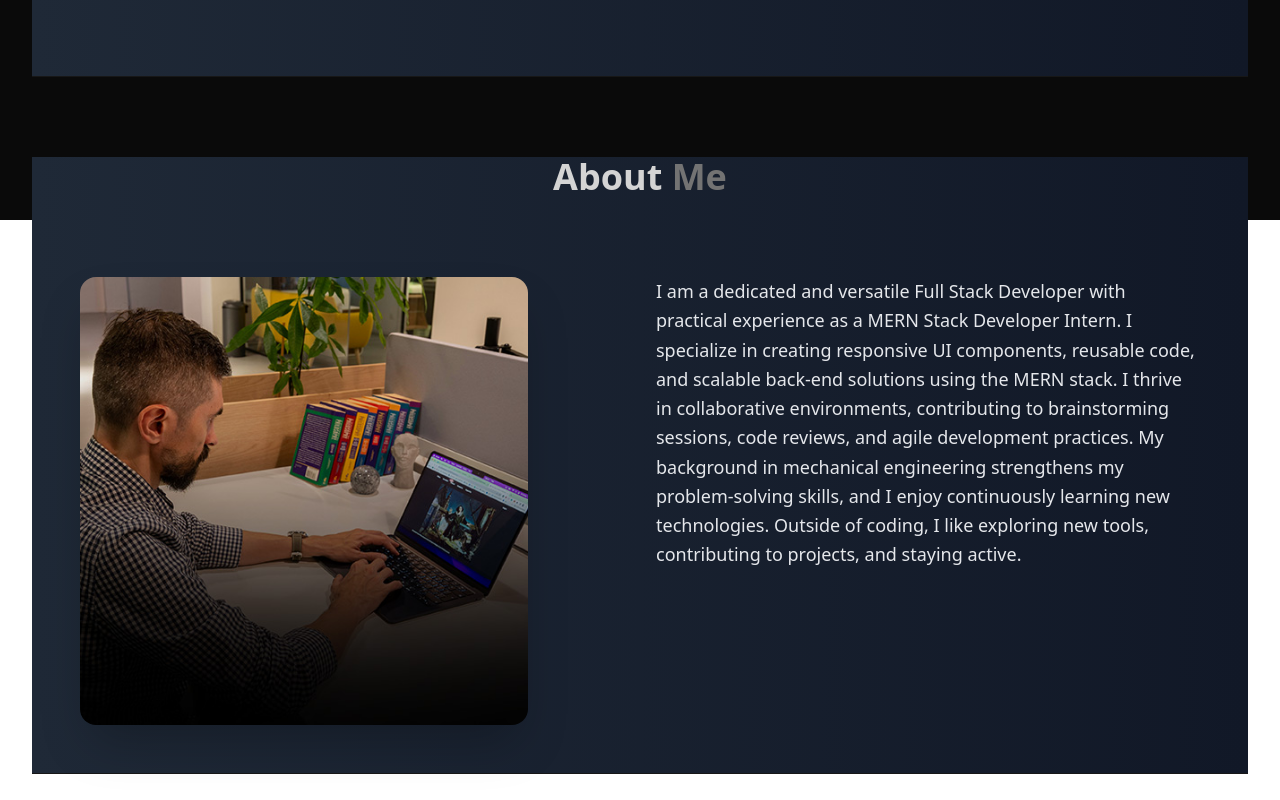
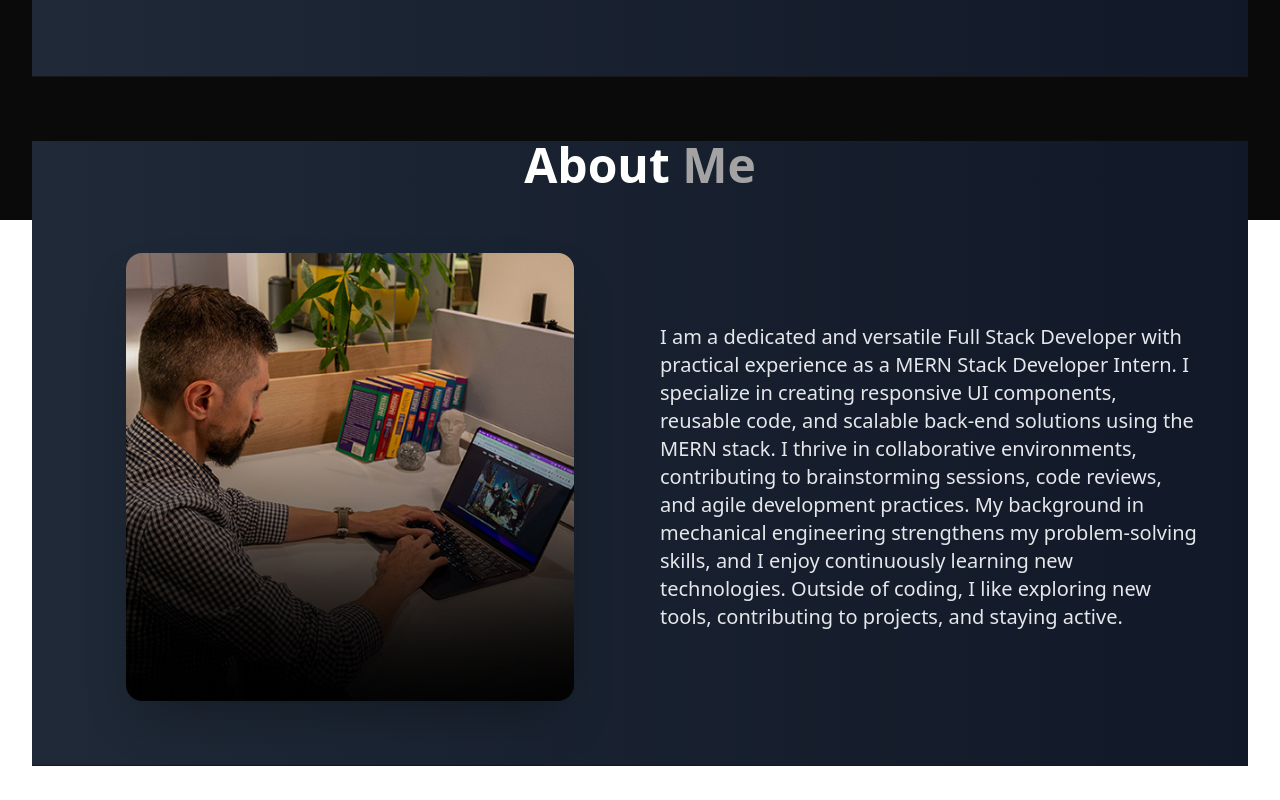
Before and after one commit to CraziestAnimeLover/Portpolio-React-, a React (Vite) app: page / in a window 1280 px wide. Shown: the part 580-1380 px from the top of the page. Built offline with nearby package versions, Linux system fonts and the light colour scheme.

Commit message:
about page

```diff
--- a/src/components/About/About.jsx
+++ b/src/components/About/About.jsx
@@ -1,30 +1,33 @@
 import React from "react";
 import AboutPic from "../../assets/about.jpg";
-import { ABOUT_TEXT } from "../../constants/index.js";
-import { useTheme } from "../../context/ThemeContext.jsx";
+import { ABOUT_TEXT } from "../../constants";
+import { useTheme } from "../../context/ThemeContext";
 
 const About = () => {
-  const { currentGradient } = useTheme(); // fixed typo
+  const { currentGradient } = useTheme();
 
   return (
-    <div className={`border-b border-neutral-900 pb-12 ${currentGradient}`}>
-      <h1 className="my-20 text-center text-4xl font-bold">
-        About <span className="text-neutral-500">Me</span>
+    <div className={`border-b border-neutral-900 pb-16 ${currentGradient}`}>
+      {/* Heading */}
+      <h1 className="my-12 sm:my-16 text-center text-3xl sm:text-4xl lg:text-5xl font-bold text-white">
+        About <span className="text-neutral-400">Me</span>
       </h1>
 
-      <div className="flex flex-col lg:flex-row items-center lg:items-start gap-8 px-6 lg:px-12">
-        {/* Left: Image */}
-        <div className="w-full lg:w-1/2 flex justify-center lg:justify-start">
+      {/* Content */}
+      <div className="flex flex-col lg:flex-row items-center gap-10 px-6 lg:px-12 max-w-7xl mx-auto">
+
+        {/* Image */}
+        <div className="w-full lg:w-1/2 flex justify-center">
           <img
             src={AboutPic}
             alt="About Me"
-            className="rounded-2xl shadow-2xl max-w-sm lg:max-w-md"
+            className="w-full max-w-xs sm:max-w-sm lg:max-w-md rounded-2xl shadow-2xl object-cover"
           />
         </div>
 
-        {/* Right: Text */}
-        <div className="w-full lg:w-1/2 flex justify-center lg:justify-start">
-          <p className="text-gray-200 text-lg leading-relaxed max-w-xl">
+        {/* Text */}
+        <div className="w-full lg:w-1/2">
+          <p className="text-gray-200 text-base sm:text-lg lg:text-xl leading-relaxed max-w-xl mx-auto lg:mx-0 text-center lg:text-left">
             {ABOUT_TEXT}
           </p>
         </div>
```
